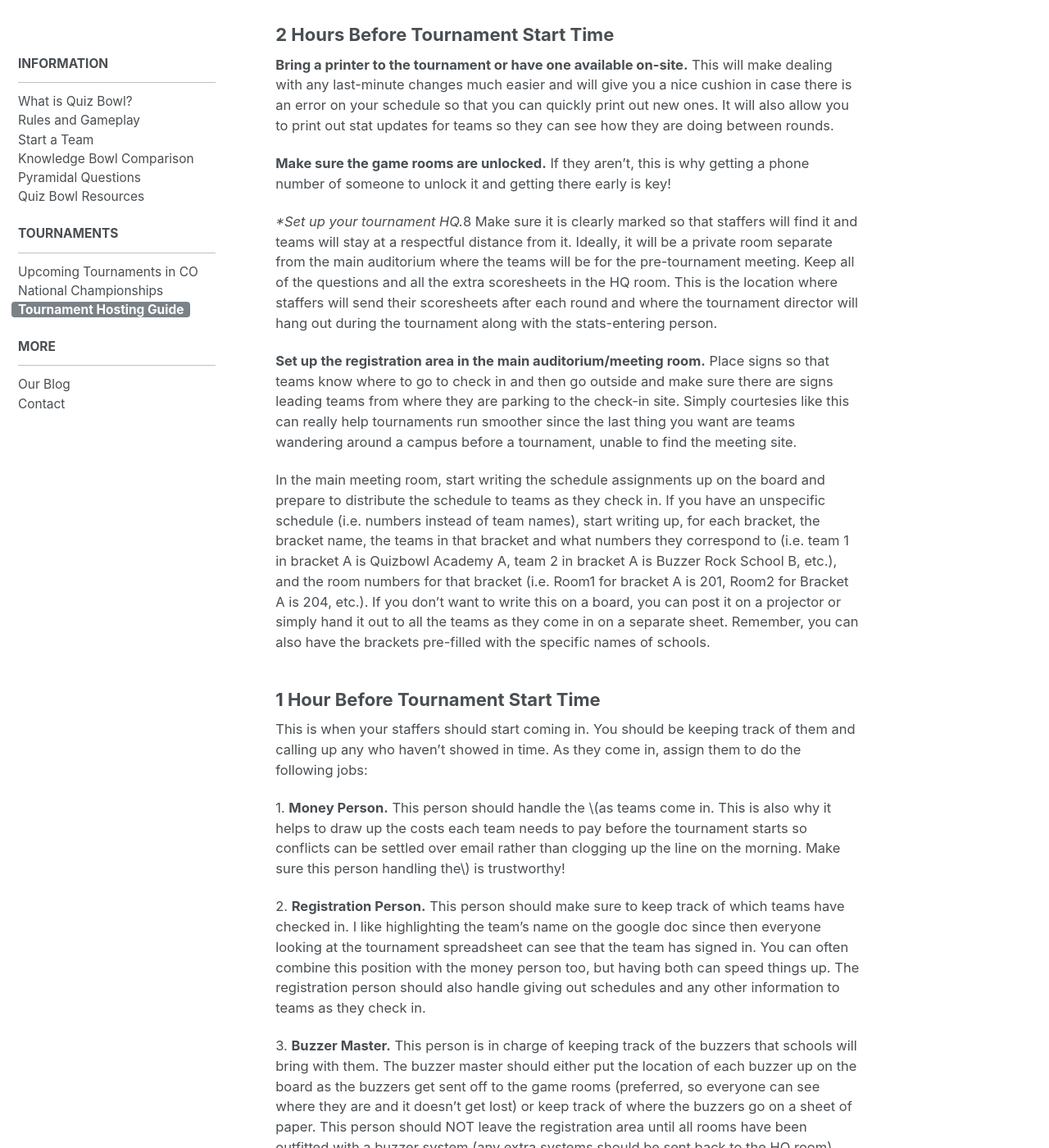
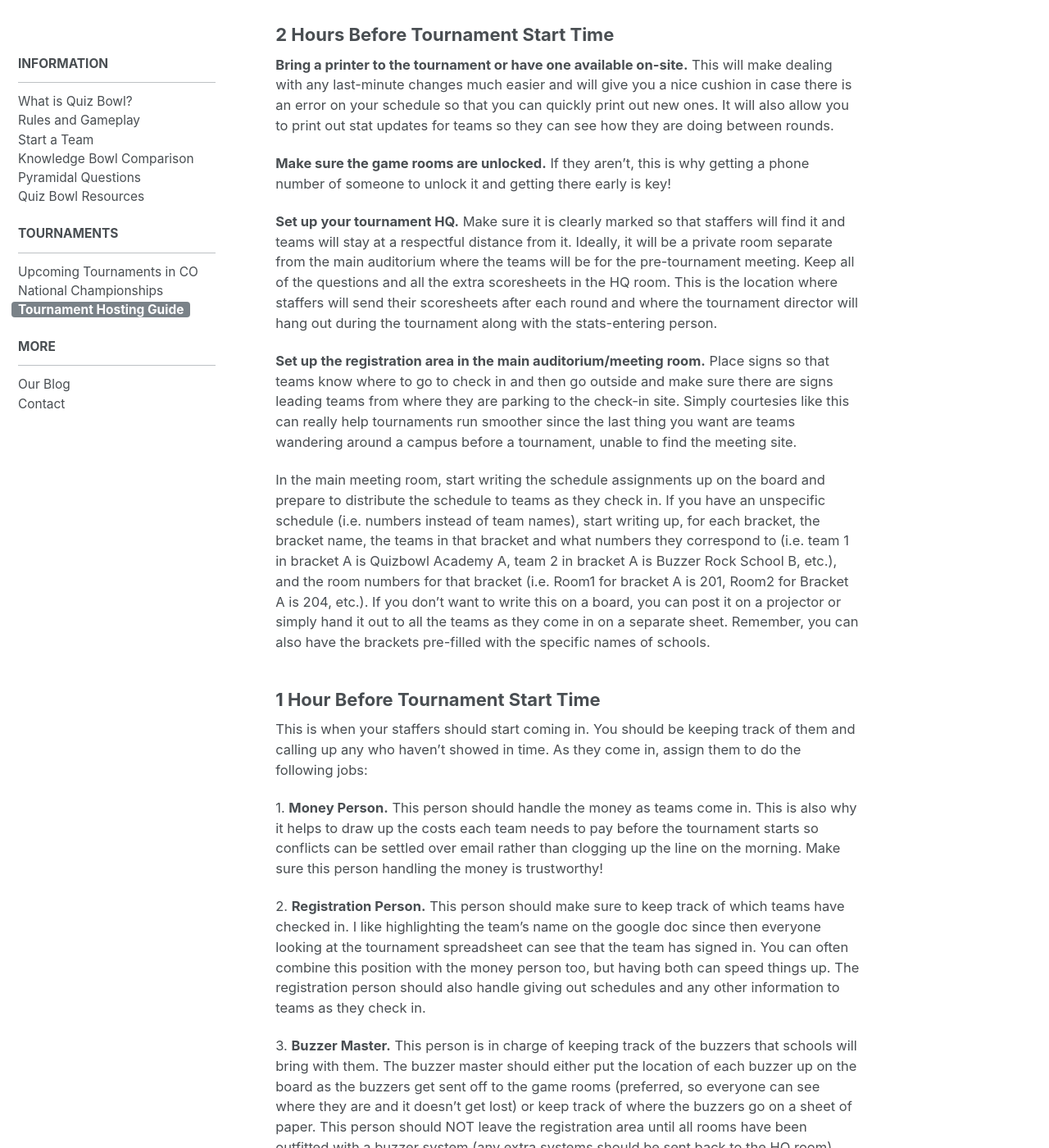
Before and after one commit to matt2718/colorado-qb, a Jekyll site: the page built from _pages/tournaments/hosting.md, in a window 1280 px wide and 1400 px high, scrolled down 15859 px. Shown: the whole window at 82% size. Built offline with Jekyll 4.4.1, drawn with Linux system fonts in a browser that asks for light colours.

Commit message:
Fixed formatting errors in tournament hosting guide

```diff
--- a/_pages/tournaments/hosting.md
+++ b/_pages/tournaments/hosting.md
@@ -712,7 +712,7 @@ can see how they are doing between rounds.
 **Make sure the game rooms are unlocked.** If they aren't, this is why getting a
 phone number of someone to unlock it and getting there early is key!
 
-**Set up your tournament HQ.*8 Make sure it is clearly marked so that staffers
+**Set up your tournament HQ.** Make sure it is clearly marked so that staffers
 will find it and teams will stay at a respectful distance from it. Ideally, it
 will be a private room separate from the main auditorium where the teams will be
 for the pre-tournament meeting. Keep all of the questions and all the extra
@@ -744,10 +744,10 @@ This is when your staffers should start coming in. You should be keeping track
 of them and calling up any who haven't showed in time. As they come in, assign
 them to do the following jobs:
 
-1\. **Money Person.** This person should handle the $$ as teams come in. This is
+1\. **Money Person.** This person should handle the money as teams come in. This is
 also why it helps to draw up the costs each team needs to pay before the
 tournament starts so conflicts can be settled over email rather than clogging up
-the line on the morning. Make sure this person handling the $$ is trustworthy!
+the line on the morning. Make sure this person handling the money is trustworthy!
 
 2\. **Registration Person.** This person should make sure to keep track of which
 teams have checked in. I like highlighting the team's name on the google doc
```
